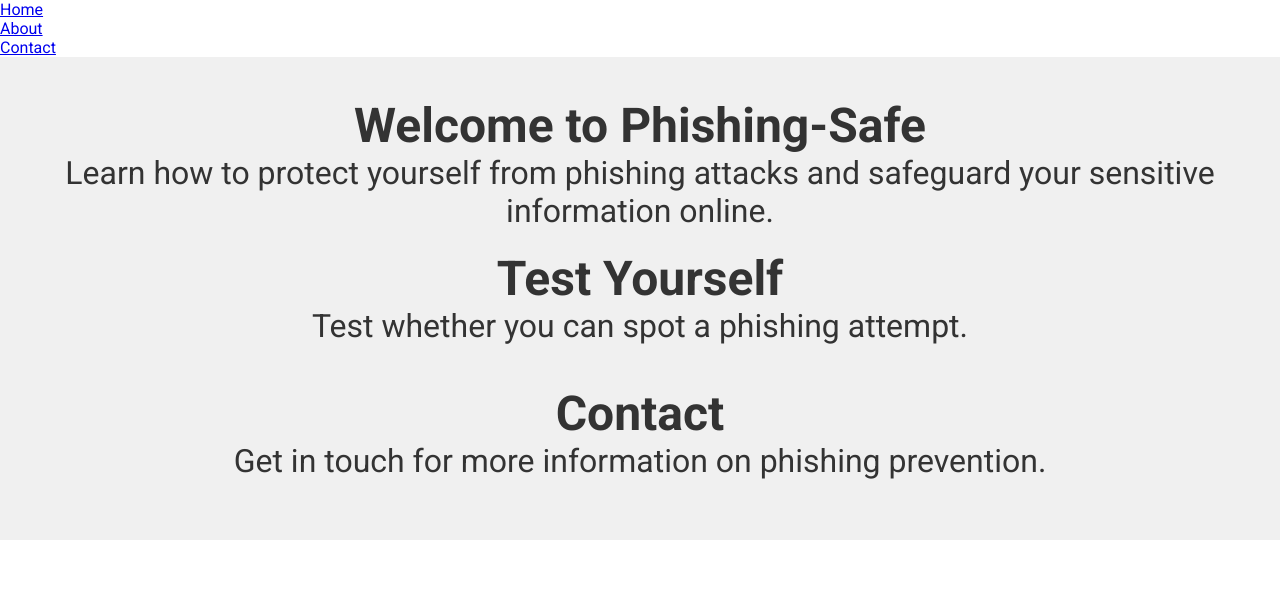
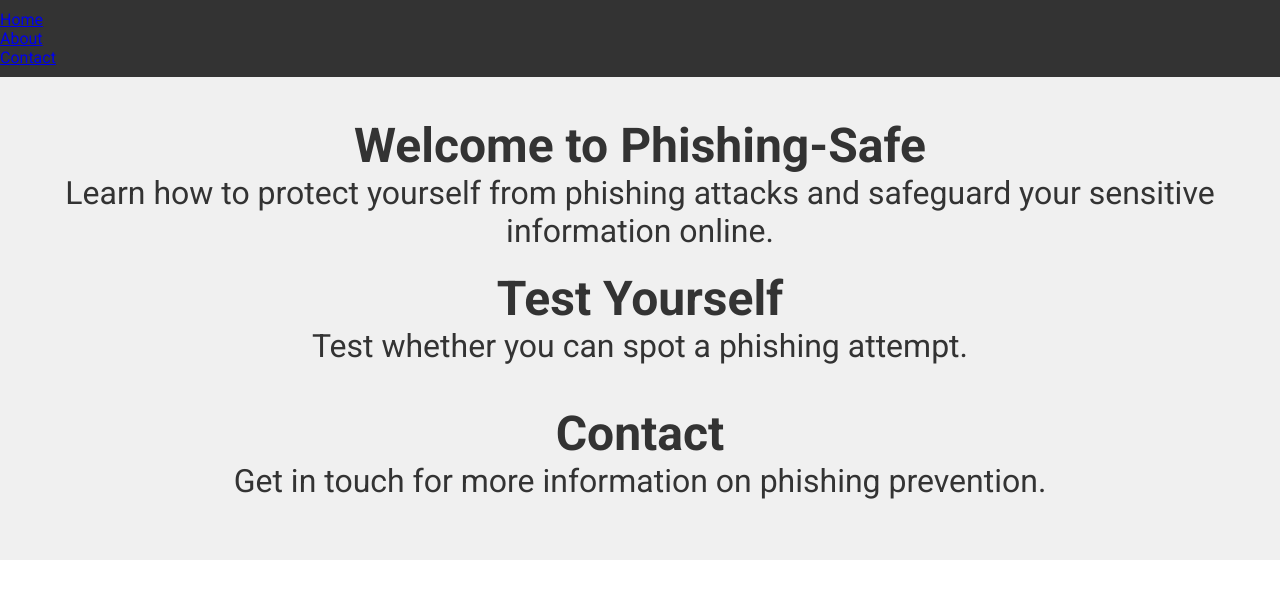
Before and after one commit to Kapo179/Phishing-safe, a plain HTML site: page index.html in a window 1280 px wide. Drawn offline with Linux system fonts and the light colour scheme.

Commit message:
CSS: Nav Header style

```diff
--- a/style.css
+++ b/style.css
@@ -6,6 +6,12 @@
 
 body {
     font-family: 'Roboto', sans-serif;
+}
+
+/* Navigation Bar */
+header {
+    background-color: #333;
+    padding: 10px 0;
 }
 
 /* Hero Section  */
```
